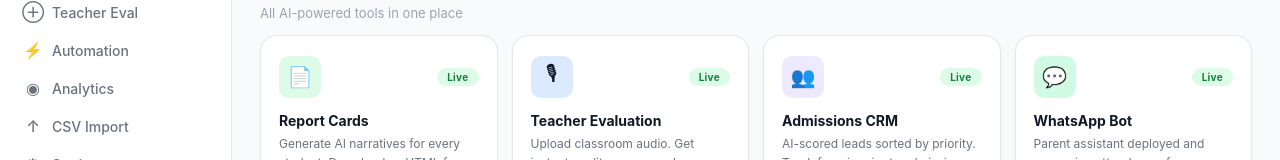
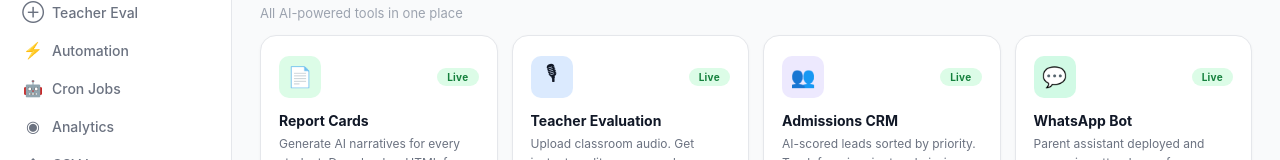
Before and after one commit to PranixQuick/School-OS, a Next.js app: page /dashboard in a window 1280 px wide. Shown: the part 275-435 px from the top of the page. Built offline with nearby package versions, Linux system fonts and the light colour scheme; no server answers.

Commit message:
Update Layout.tsx

```diff
--- a/components/Layout.tsx
+++ b/components/Layout.tsx
@@ -19,6 +19,7 @@ const NAV: NavItem[] = [
   { href: '/report-cards', label: 'Report Cards', icon: '◷' },
   { href: '/teacher-eval', label: 'Teacher Eval', icon: '⊕' },
   { href: '/automation', label: 'Automation', icon: '⚡' },
+  { href: '/automation/cron', label: 'Cron Jobs', icon: '🤖' },
   { href: '/analytics', label: 'Analytics', icon: '◉' },
   { href: '/import', label: 'CSV Import', icon: '↑' },
   { href: '/settings', label: 'Settings', icon: '⚙' },
```
